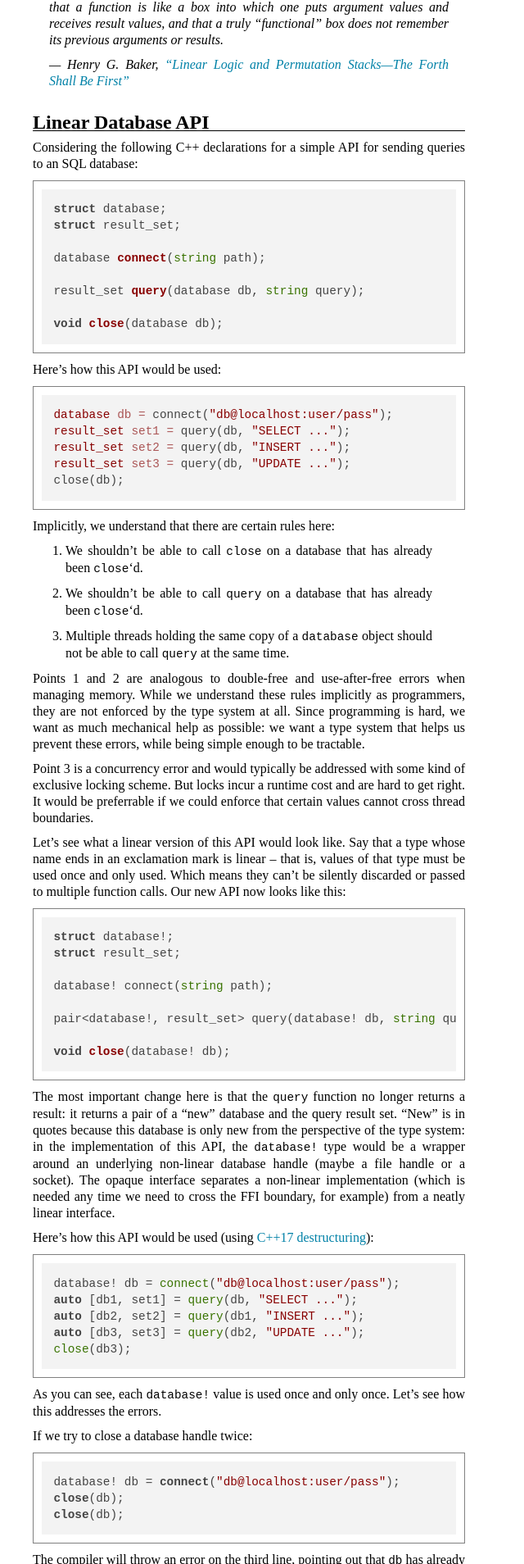
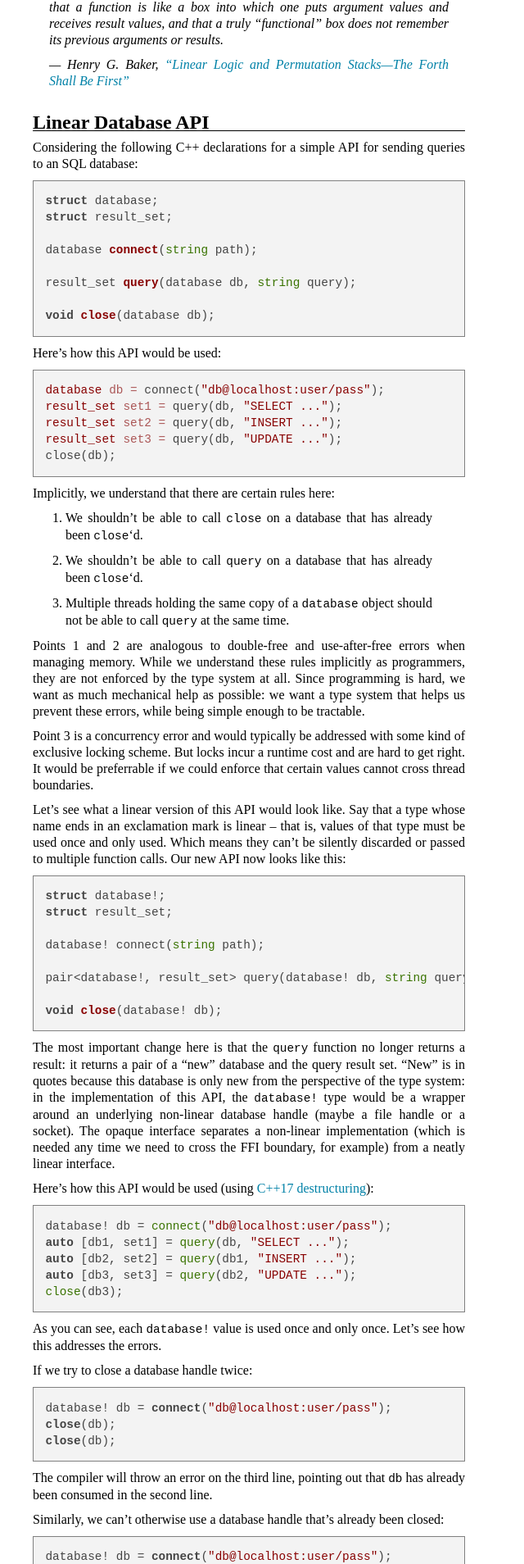
Before and after one commit to austral/austral.github.io, a Jekyll site: the page built from linear-types.md, in a window 1280 px wide. Shown: the part 923-2831 px from the top of the page at 82% size, without its empty margins (0-640 px from the left). Built offline with Jekyll 4.4.1, drawn with Linux system fonts in a browser that asks for light colours; nearby versions of some CDN libraries.

Commit message:
Remove unnecessary padding (highlight.js does its own)

```diff
--- a/assets/main.scss
+++ b/assets/main.scss
@@ -133,7 +133,6 @@ article {
 
     pre {
         border: 1px solid gray;
-        padding: $small;
         overflow-x: hidden;
     }
 
@@ -188,9 +187,5 @@ footer {
         h3 {
             font-size: 1.1rem;
         }
-
-        pre {
-            padding: $vsmall;
-        }
     }
 }
```
